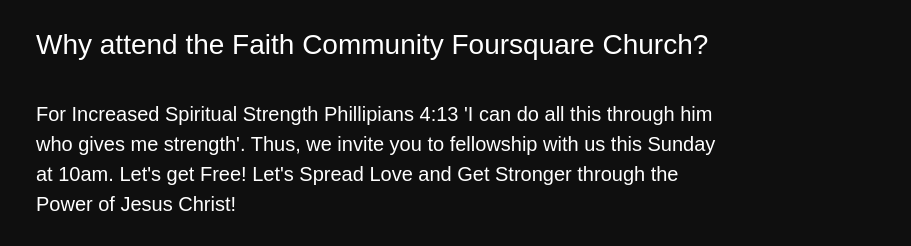
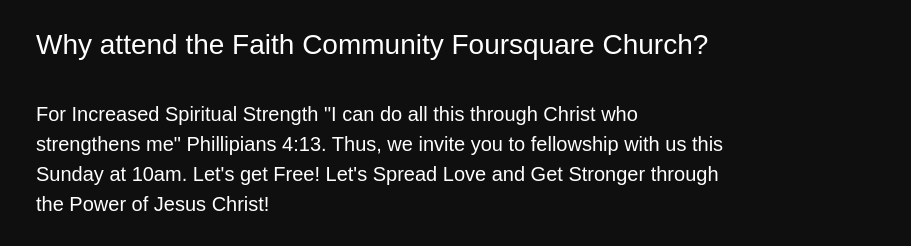
Before and after one commit to aaronearl/faith-community, a Gatsby site: page / in a window 1280 px wide. Shown: the part 4250-4496 px from the top of the page, 369-1280 px from the left. Built offline with nearby package versions, Linux system fonts and the light colour scheme; Gatsby itself is replaced by a stand-in of ours; a web font is replaced by a local one.

Commit message:
fixed wording in Phillipians 4:13

```diff
--- a/src/components/Skills.js
+++ b/src/components/Skills.js
@@ -40,7 +40,7 @@
           <br></br>
           <h2>Why attend the Faith Community Foursquare Church?</h2>
           <br></br>
-          <p>For Increased Spiritual Strength Phillipians 4:13 'I can do all this through him who gives me strength'.  Thus, we invite you to fellowship with us this Sunday at 10am.  Let's get Free! Let's Spread Love and Get Stronger through the Power of Jesus Christ! </p>
+          <p>For Increased Spiritual Strength  "I can do all this through Christ who strengthens me" Phillipians 4:13.  Thus, we invite you to fellowship with us this Sunday at 10am.  Let's get Free! Let's Spread Love and Get Stronger through the Power of Jesus Christ! </p>
 
           <p>The Foursquare Gospel represents the unchanging ministry of Jesus Christ and our mission to declare it worldwide. The four "Symbols" of our logo represent the four scriptural roles of Jesus as Savior, Baptizer with the Holy Spirit, Healer and Soon-Coming King. "Jesus Christ the Same Yesterday, and Today and Forever."  Hebrew 13:8 </p>
 
```
